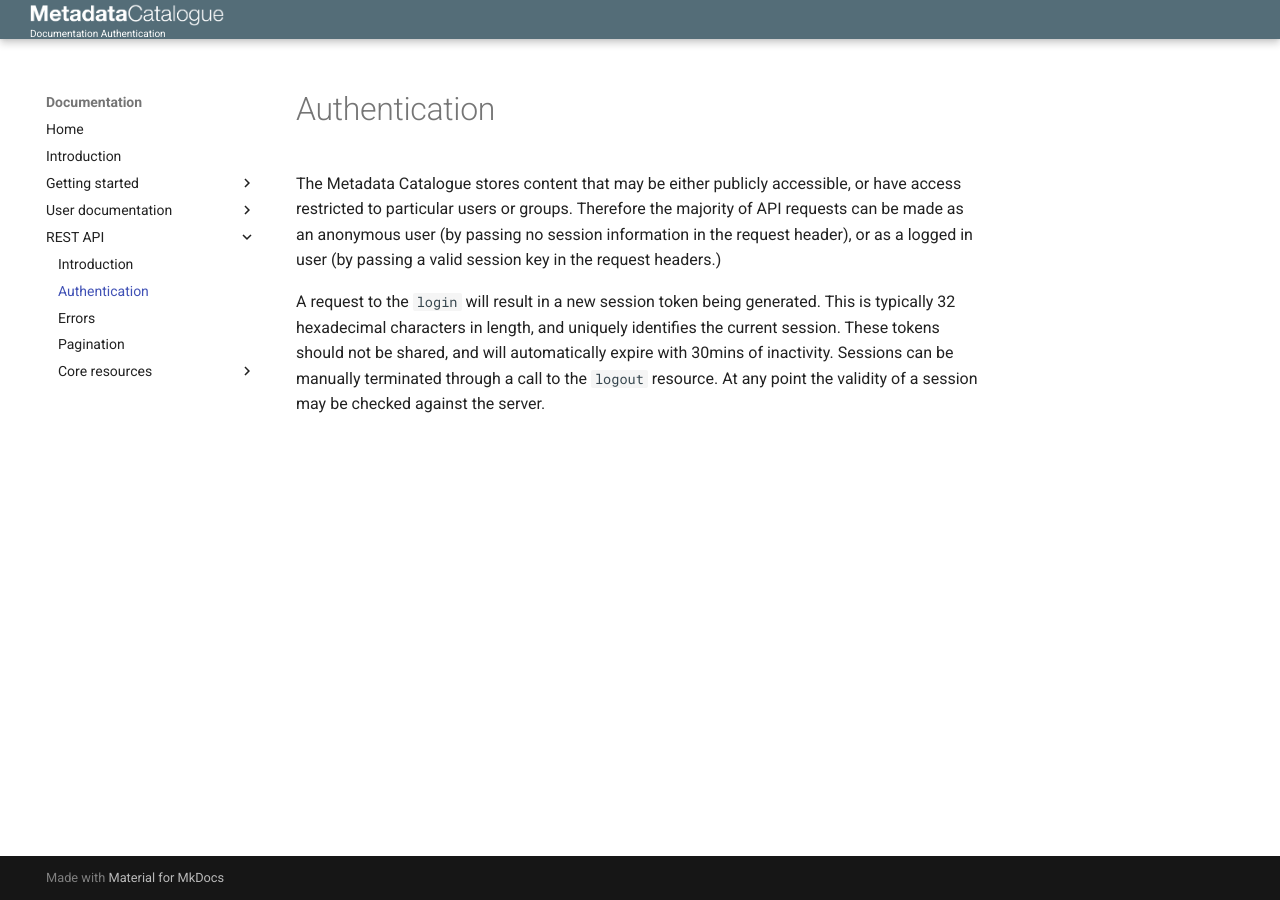
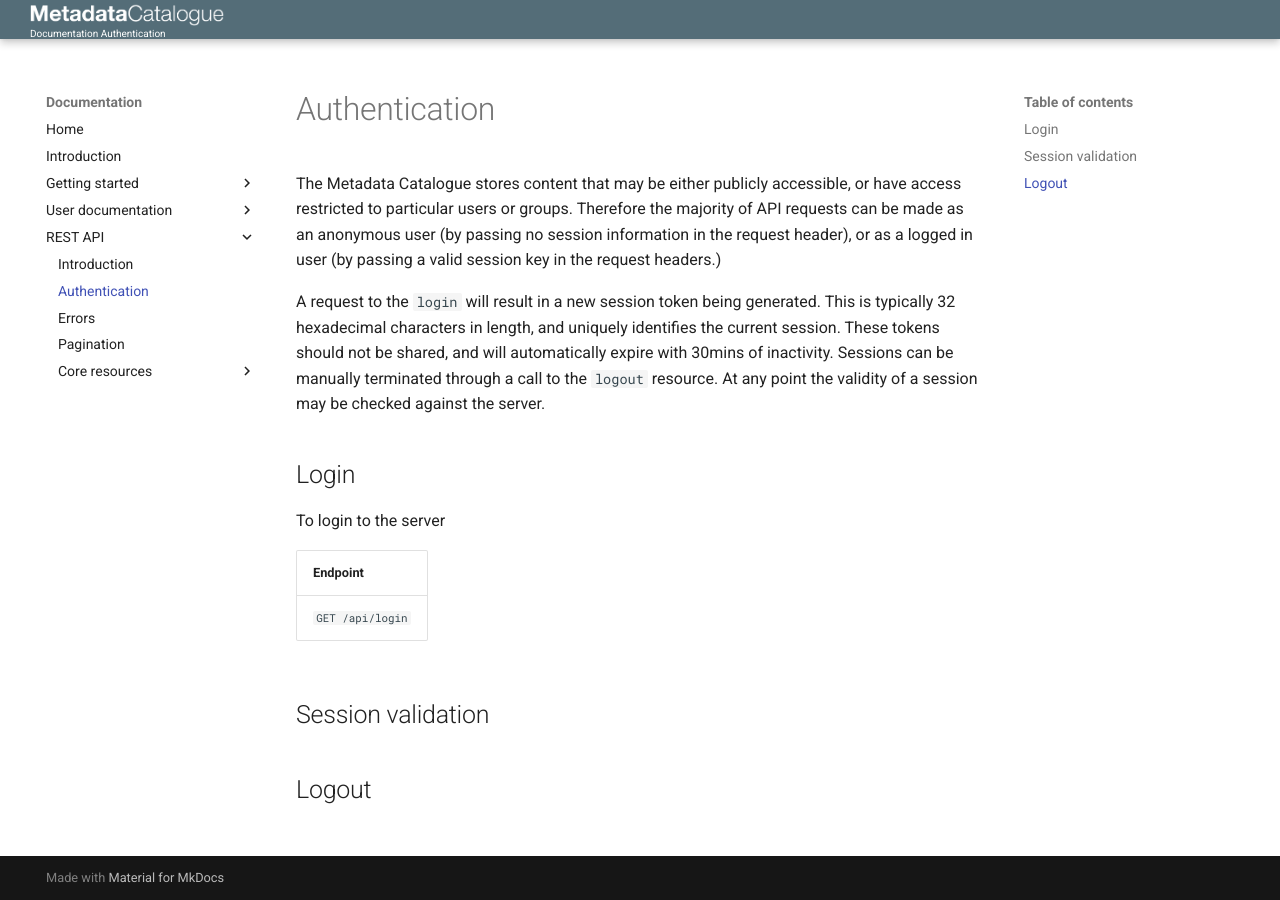
Before and after one commit to MauroDataMapper/docs, an MkDocs documentation site: the page built from docs/rest-api/authentication.md, in a window 1280 px wide. Built offline with MkDocs 1.6.1 and Material for MkDocs 9.7.7, drawn with Linux system fonts in a browser that asks for light colours.

```diff
--- a/docs/rest-api/authentication.md
+++ b/docs/rest-api/authentication.md
@@ -5,3 +5,16 @@ passing a valid session key in the request headers.)
 A request to the `login` will result in a new session token being generated.  This is typically 32 hexadecimal characters in length, and uniquely
 identifies the current session.  These tokens should not be shared, and will automatically expire with 30mins of inactivity.  Sessions can be
 manually terminated through a call to the `logout` resource.   At any point the validity of a session may be checked against the server.
+
+##Login
+
+To login to the server
+
+| Endpoint |
+| -------- |
+| `GET /api/login` |
+
+
+##Session validation
+
+##Logout
```
Also changed, not shown: docs/rest-api/errors.md (+27 -0 lines), docs/rest-api/introduction.md (+1 -1 lines).
